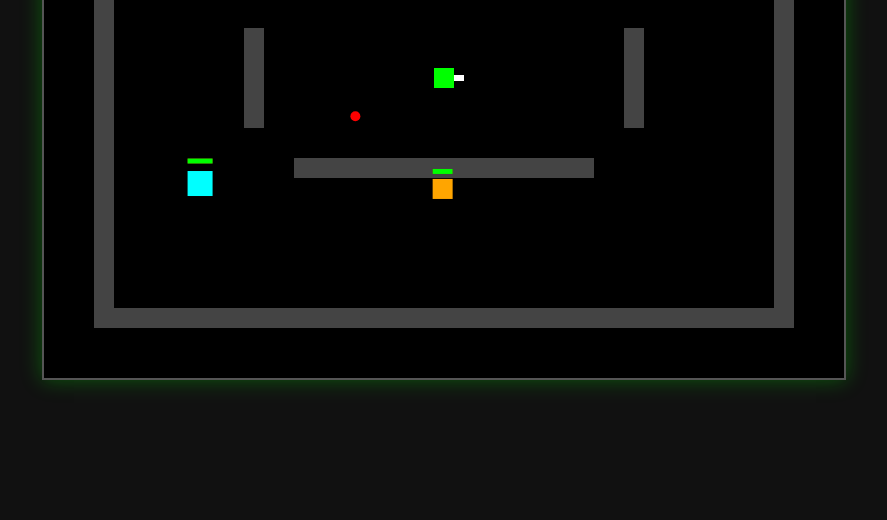
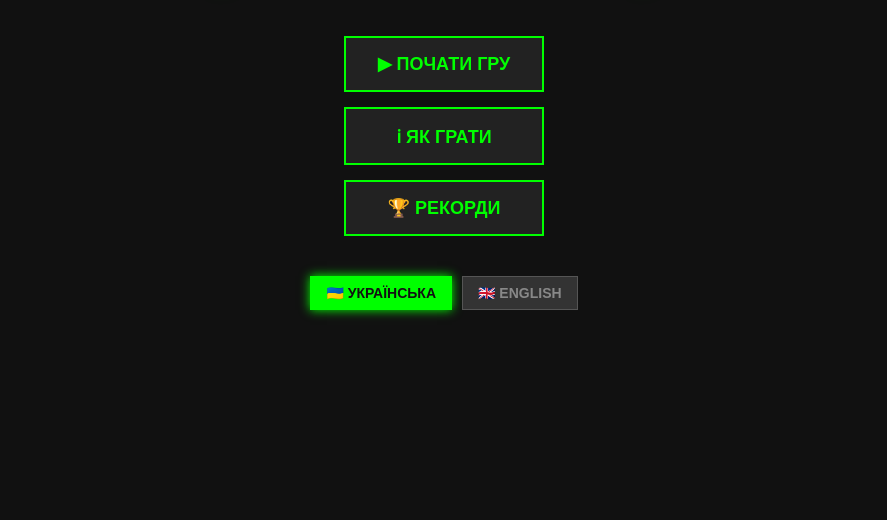
Before and after one commit to Kyryl07/doom-arena, a plain HTML site: page index.html in a window 1280 px wide. Shown: the part 280-800 px from the top of the page, without its empty margins (196-1083 px from the left). Drawn offline with Linux system fonts and the light colour scheme.

Commit message:
Add main menu with language selection and game statistics

```diff
--- a/index.html
+++ b/index.html
@@ -4,14 +4,100 @@
   <meta charset="UTF-8">
   <title>DOOM-арена</title>
   <style>
+    * {
+      margin: 0;
+      padding: 0;
+      box-sizing: border-box;
+    }
+
     body {
-      margin: 0;
       background: #111;
       color: #fff;
-      font-family: sans-serif;
+      font-family: Arial, sans-serif;
+      display: flex;
+      justify-content: center;
+      align-items: center;
+      min-height: 100vh;
+    }
+
+    #menuScreen {
+      text-align: center;
       display: flex;
       flex-direction: column;
       align-items: center;
+      gap: 20px;
+    }
+
+    #gameContainer {
+      display: none;
+      flex-direction: column;
+      align-items: center;
+    }
+
+    h1 {
+      font-size: 48px;
+      color: lime;
+      text-shadow: 0 0 20px lime;
+      margin-bottom: 30px;
+    }
+
+    .menu-buttons {
+      display: flex;
+      flex-direction: column;
+      gap: 15px;
+      min-width: 200px;
+    }
+
+    button {
+      padding: 15px 30px;
+      font-size: 18px;
+      background: #222;
+      color: #0f0;
+      border: 2px solid #0f0;
+      cursor: pointer;
+      transition: all 0.3s;
+      text-transform: uppercase;
+      font-weight: bold;
+    }
+
+    button:hover {
+      background: #0f0;
+      color: #111;
+      box-shadow: 0 0 20px #0f0;
+      transform: scale(1.05);
+    }
+
+    button:active {
+      transform: scale(0.95);
+    }
+
+    .language-selector {
+      margin-top: 20px;
+      display: flex;
+      gap: 10px;
+      justify-content: center;
+    }
+
+    .lang-btn {
+      padding: 8px 15px;
+      font-size: 14px;
+      background: #333;
+      color: #888;
+      border: 1px solid #555;
+      cursor: pointer;
+      transition: all 0.3s;
+    }
+
+    .lang-btn.active {
+      background: #0f0;
+      color: #111;
+      border-color: #0f0;
+      box-shadow: 0 0 10px #0f0;
+    }
+
+    .lang-btn:hover {
+      background: #444;
+      border-color: #0f0;
     }
 
     #gameInfo {
@@ -24,21 +110,168 @@
       background: #000;
       box-shadow: 0 0 20px rgba(0, 255, 0, 0.3);
     }
+
+    .back-button {
+      margin-top: 20px;
+    }
   </style>
 </head>
 <body>
-  <div id="gameInfo">
-    <div>Керування: WASD – рух, миша – приціл, ЛКМ – стріляти</div>
-    <div>Виживай на арені проти демонів</div>
+  <div id="menuScreen">
+    <h1>⚡ DOOM-ARENA ⚡</h1>
+    <div class="menu-buttons">
+      <button onclick="startGame()">▶ ПОЧАТИ ГРУ</button>
+      <button onclick="showInstructions()">ℹ ЯК ГРАТИ</button>
+      <button onclick="showScores()">🏆 РЕКОРДИ</button>
+    </div>
+
+    <div class="language-selector">
+      <button class="lang-btn active" onclick="setLanguage('uk')">🇺🇦 Українська</button>
+      <button class="lang-btn" onclick="setLanguage('en')">🇬🇧 English</button>
+    </div>
+
+    <div id="infoScreen" style="display: none; max-width: 500px;">
+      <h2 id="infoTitle"></h2>
+      <p id="infoText" style="text-align: left; line-height: 1.6;"></p>
+      <button class="back-button" onclick="backToMenu()">← НАЗАД</button>
+    </div>
   </div>
 
-  <canvas id="game" width="800" height="600"></canvas>
+  <div id="gameContainer">
+    <div id="gameInfo">
+      <div id="gameControls">Керування: WASD – рух, миша – приціл, ЛКМ – стріляти</div>
+      <div id="gameTip">Виживай на арені проти демонів</div>
+    </div>
+    <canvas id="game" width="800" height="600"></canvas>
+    <button class="back-button" onclick="backToMenu()" id="backFromGame">← МЕНЮ</button>
+  </div>
 
   <script>
+    // 🌐 МОВИ
+    let currentLanguage = 'uk';
+
+    const translations = {
+      uk: {
+        title: '⚡ DOOM-ARENA ⚡',
+        startGame: '▶ ПОЧАТИ ГРУ',
+        howToPlay: 'ℹ ЯК ГРАТИ',
+        scores: '🏆 РЕКОРДИ',
+        back: '← НАЗАД',
+        controls: 'Керування: WASD – рух, миша – приціл, ЛКМ – стріляти',
+        tip: 'Виживай на арені проти демонів',
+        instructionsTitle: 'ЯК ГРАТИ',
+        instructions: `КЕРУВАННЯ:
+• WASD - рух героя
+• МИША - приціл (герой дивиться на курсор)
+• ЛКМ - стріляти
+
+ВОРОГ:
+• Червоний (обичний) - базовий враг
+• Оранжевий (швидкий) - швидкий але слабкий
+• Фіолетовий (танк) - повільний але міцний
+• Ціан (стріляючий) - утримується на відстані
+• Червоний (вибуховий) - вибухає при наближенні
+
+ЦІЛЬ:
+Виживай якомога довше! Не допусти демонам торкнутися тебе!`,
+        scoresTitle: '🏆 РЕКОРДИ',
+        scoresEmpty: 'Рекордів ще немає. Грай гру!',
+        menu: '← МЕНЮ'
+      },
+      en: {
+        title: '⚡ DOOM-ARENA ⚡',
+        startGame: '▶ START GAME',
+        howToPlay: 'ℹ HOW TO PLAY',
+        scores: '🏆 HIGH SCORES',
+        back: '← BACK',
+        controls: 'Controls: WASD - move, mouse - aim, LMB - shoot',
+        tip: 'Survive the arena against demons',
+        instructionsTitle: 'HOW TO PLAY',
+        instructions: `CONTROLS:
+• WASD - move your character
+• MOUSE - aim (character looks at cursor)
+• LMB - shoot
+
+ENEMIES:
+• Red (normal) - basic enemy
+• Orange (fast) - fast but weak
+• Purple (tank) - slow but strong
+• Cyan (shooter) - keeps distance and shoots
+• Red (exploder) - explodes when near you
+
+GOAL:
+Survive as long as possible! Don't let demons touch you!`,
+        scoresTitle: '🏆 HIGH SCORES',
+        scoresEmpty: 'No scores yet. Play the game!',
+        menu: '← MENU'
+      }
+    };
+
+    function setLanguage(lang) {
+      currentLanguage = lang;
+      document.querySelectorAll('.lang-btn').forEach(btn => btn.classList.remove('active'));
+      event.target.classList.add('active');
+      updateMenuText();
+    }
+
+    function updateMenuText() {
+      const t = translations[currentLanguage];
+      document.querySelector('h1').textContent = t.title;
+      document.querySelectorAll('.menu-buttons button')[0].textContent = t.startGame;
+      document.querySelectorAll('.menu-buttons button')[1].textContent = t.howToPlay;
+      document.querySelectorAll('.menu-buttons button')[2].textContent = t.scores;
+      if (document.getElementById('gameControls')) {
+        document.getElementById('gameControls').textContent = t.controls;
+        document.getElementById('gameTip').textContent = t.tip;
+      }
+    }
+
+    function showInstructions() {
+      const t = translations[currentLanguage];
+      document.getElementById('menuScreen').innerHTML = `
+        <div id="infoScreen" style="display: block; max-width: 600px;">
+          <h2>${t.instructionsTitle}</h2>
+          <p id="infoText" style="text-align: left; line-height: 1.8; white-space: pre-wrap;">${t.instructions}</p>
+          <button class="back-button" onclick="backToMenu()">← ${t.back}</button>
+        </div>
+      `;
+    }
+
+    function showScores() {
+      const t = translations[currentLanguage];
+      const scores = JSON.parse(localStorage.getItem('doomArenaScores')) || [];
+      const scoresText = scores.length > 0
+        ? scores.map((s, i) => `${i + 1}. ${s.time}s - ${s.kills} kills`).join('\n')
+        : t.scoresEmpty;
+
+      document.getElementById('menuScreen').innerHTML = `
+        <div id="infoScreen" style="display: block; max-width: 600px;">
+          <h2>${t.scoresTitle}</h2>
+          <p id="infoText" style="text-align: left; line-height: 1.8; white-space: pre-wrap;">${scoresText}</p>
+          <button class="back-button" onclick="backToMenu()">← ${t.back}</button>
+        </div>
+      `;
+    }
+
+    function backToMenu() {
+      location.reload();
+    }
+
+    function startGame() {
+      document.getElementById('menuScreen').style.display = 'none';
+      document.getElementById('gameContainer').style.display = 'flex';
+      updateMenuText();
+      gameLoop();
+    }
+
+    // ============ ГРОВОЙ КОД ============
+
     const canvas = document.getElementById('game');
     const ctx = canvas.getContext('2d');
 
     let isGameOver = false;
+    let gameStartTime = Date.now();
+    let killCount = 0;
 
     // 🔊 ПРОСТАЯ ЗВУКОВА СИСТЕМА
     const audioContext = new (window.AudioContext || window.webkitAudioContext)();
@@ -95,7 +328,7 @@
       update() {
         this.x += this.vx;
         this.y += this.vy;
-        this.vy += 0.2; // Гравітація
+        this.vy += 0.2;
         this.life--;
       }
 
@@ -152,7 +385,7 @@
       color: 'lime',
       hp: 100,
       maxHp: 100,
-      damageFlash: 0 // Для червоного спалаху при урані
+      damageFlash: 0
     };
 
     // Вороги і кулі
@@ -160,22 +393,18 @@
     const enemyBullets = [];
     const bullets = [];
 
-    // Стіни — арена + перешкоди
+    // Стіни
     const walls = [
-      // Рамка арены
-      { x: 50,  y: 50,  width: 700, height: 20 }, // верх
-      { x: 50,  y: 530, width: 700, height: 20 }, // низ
-      { x: 50,  y: 70,  width: 20,  height: 460 }, // ліво
-      { x: 730, y: 70,  width: 20,  height: 460 }, // право
-
-      // Внутрішні перешкоди (арена)
+      { x: 50,  y: 50,  width: 700, height: 20 },
+      { x: 50,  y: 530, width: 700, height: 20 },
+      { x: 50,  y: 70,  width: 20,  height: 460 },
+      { x: 730, y: 70,  width: 20,  height: 460 },
       { x: 250, y: 200, width: 300, height: 20 },
       { x: 250, y: 380, width: 300, height: 20 },
       { x: 200, y: 250, width: 20,  height: 100 },
       { x: 580, y: 250, width: 20,  height: 100 }
     ];
 
-    // Перевірка зіткнення з будь-якою стіною для квадрата
     function isCollidingWithWall(x, y, size) {
       for (const w of walls) {
         if (
@@ -190,7 +419,6 @@
       return false;
     }
 
-    // Клавіші
     const keys = { w: false, a: false, s: false, d: false };
 
     window.addEventListener('keydown', (e) => {
@@ -209,7 +437,6 @@
       if (code === 'KeyD') keys.d = false;
     });
 
-    // Миша
     const mouse = { x: 0, y: 0 };
 
     canvas.addEventListener('mousemove', (e) => {
@@ -226,7 +453,6 @@
       shoot();
     });
 
-    // Постріл гравця
     function shoot() {
       if (isGameOver) return;
 
@@ -242,7 +468,6 @@
         color: 'yellow'
       });
 
-      // ✨ Частинки при постріл
       for (let i = 0; i < 5; i++) {
         const angle = player.angle + (Math.random() - 0.5) * 0.5;
         const speed = Math.random() * 3 + 1;
@@ -257,13 +482,11 @@
       }
     }
 
-    // Спавн ворогів різних типів
     function spawnEnemy() {
-      const type = Math.floor(Math.random() * 5); // 0–4
+      const type = Math.floor(Math.random() * 5);
       let enemy;
 
       if (type === 0) {
-        // Швидкий демон
         enemy = {
           type: 'fast',
           size: 20,
@@ -272,9 +495,7 @@
           color: 'orange',
           alive: true
         };
-
       } else if (type === 1) {
-        // Танк
         enemy = {
           type: 'tank',
           size: 40,
@@ -283,9 +504,7 @@
           color: 'purple',
           alive: true
         };
-
       } else if (type === 2) {
-        // Стріляючий демон
         enemy = {
           type: 'shooter',
           size: 25,
@@ -295,9 +514,7 @@
           alive: true,
           shootCooldown: 0
         };
-
       } else if (type === 3) {
-        // Звичайний демон
         enemy = {
           type: 'normal',
           size: 30,
@@ -306,9 +523,7 @@
           color: 'red',
           alive: true
         };
-
       } else {
-        // Вибуховий демон
         enemy = {
           type: 'exploder',
           size: 25,
@@ -322,7 +537,6 @@
         };
       }
 
-      // Спавн по краях арени
       const side = Math.floor(Math.random() * 4);
       if (side === 0) {
         enemy.x = 100 + Math.random() * 600;
@@ -338,7 +552,6 @@
         enemy.y = 100 + Math.random() * 400;
       }
 
-      // Якщо випадково спавниться в стіні — трохи посуваємо
       if (isCollidingWithWall(enemy.x, enemy.y, enemy.size)) {
         enemy.y += 30;
       }
@@ -346,9 +559,10 @@
       enemies.push(enemy);
     }
 
-    setInterval(spawnEnemy, 2000);
+    setInterval(() => {
+      if (!isGameOver) spawnEnemy();
+    }, 2000);
 
-    // Рух гравця
     function updatePlayer() {
       if (isGameOver) return;
 
@@ -365,7 +579,6 @@
         moveX /= len;
         moveY /= len;
 
-        // ✨ Сліди при русі
         particles.push(new Particle(
           player.x + (Math.random() - 0.5) * 10,
           player.y + (Math.random() - 0.5) * 10,
@@ -379,7 +592,6 @@
       let newX = player.x + moveX * player.speed;
       let newY = player.y + moveY * player.speed;
 
-      // Стінки арены
       if (!isCollidingWithWall(newX, player.y, player.size)) {
         player.x = newX;
       }
@@ -390,7 +602,6 @@
       player.damageFlash = Math.max(0, player.damageFlash - 1);
     }
 
-    // Оновлення ворогів
     function updateEnemies() {
       if (isGameOver) return;
 
@@ -401,7 +612,6 @@
         const dy = player.y - enemy.y;
         const dist = Math.sqrt(dx * dx + dy * dy) || 1;
 
-        // Звичайний рух (fast, tank, normal)
         if (enemy.type !== 'shooter' && enemy.type !== 'exploder') {
           let newX = enemy.x + (dx / dist) * enemy.speed;
           let newY = enemy.y + (dy / dist) * enemy.speed;
@@ -414,7 +624,6 @@
           }
         }
 
-        // Стріляючий демон
         if (enemy.type === 'shooter') {
           const dirX = dx / dist;
           const dirY = dy / dist;
@@ -439,7 +648,6 @@
           }
         }
 
-        // 💥 ВИБУХОВИЙ ДЕМОН
         if (enemy.type === 'exploder') {
           const dirX = dx / dist;
           const dirY = dy / dist;
@@ -450,13 +658,11 @@
           if (!isCollidingWithWall(newX, enemy.y, enemy.size)) enemy.x = newX;
           if (!isCollidingWithWall(enemy.x, newY, enemy.size)) enemy.y = newY;
 
-          // Якщо близько — запускає вибух
           if (dist < 60 && !enemy.exploding) {
             enemy.exploding = true;
             enemy.explodeTimer = 30;
           }
 
-          // Миготіння + таймер
           if (enemy.exploding) {
             enemy.blink++;
 
@@ -476,7 +682,6 @@
           }
         }
 
-        // Урон від торкання (якщо ворог живий)
         if (!enemy.alive || (enemy.type === 'exploder' && enemy.exploding)) {
           continue;
         }
@@ -497,7 +702,6 @@
       }
     }
 
-    // Вибух (для exploder)
     function explode(enemy) {
       const dx = player.x - enemy.x;
       const dy = player.y - enemy.y;
@@ -506,10 +710,8 @@
 
       sounds.explode();
 
-      // 🌊 Хвиля вибуху
       shockwaves.push(new Shockwave(enemy.x, enemy.y, explodeRadius));
 
-      // ✨ Частинки вибуху
       for (let i = 0; i < 20; i++) {
         const angle = (Math.PI * 2 * i) / 20;
         const speed = Math.random() * 4 + 2;
@@ -528,7 +730,6 @@
         player.damageFlash = 15;
         sounds.playerHit();
 
-        // 💥 Частинки урану
         for (let i = 0; i < 10; i++) {
           const angle = Math.atan2(player.y - enemy.y, player.x - enemy.x) + (Math.random() - 0.5) * 1;
           const speed = Math.random() * 3 + 1;
@@ -549,7 +750,6 @@
       }
     }
 
-    // Кулі гравця
     function updateBullets() {
       if (isGameOver) return;
 
@@ -559,7 +759,6 @@
         b.x += b.dx;
         b.y += b.dy;
 
-        // Вихід за межі
         if (
           b.x < 0 || b.x > canvas.width ||
           b.y < 0 || b.y > canvas.height
@@ -568,7 +767,6 @@
           continue;
         }
 
-        // Удар у стіну
         let hitWall = false;
         for (const w of walls) {
           if (
@@ -577,7 +775,6 @@
             b.y > w.y &&
             b.y < w.y + w.height
           ) {
-            // ✨ Спалах при ударі в стіну
             particles.push(new Particle(
               b.x + (Math.random() - 0.5) * 10,
               b.y + (Math.random() - 0.5) * 10,
@@ -594,7 +791,6 @@
         }
         if (hitWall) continue;
 
-        // Попадання у ворога
         for (const enemy of enemies) {
           if (!enemy.alive) continue;
 
@@ -607,7 +803,6 @@
             enemy.hp -= 1;
             sounds.hit();
 
-            // ✨ Спалах при попаданні + частинки
             for (let j = 0; j < 8; j++) {
               const angle = (Math.PI * 2 * j) / 8 + (Math.random() - 0.5) * 0.5;
               const speed = Math.random() * 2 + 1;
@@ -625,9 +820,9 @@
 
             if (enemy.hp <= 0) {
               enemy.alive = false;
+              killCount++;
               sounds.enemyDeath();
 
-              // 💥 Частинки при смерті ворога
               for (let j = 0; j < 15; j++) {
                 const angle = Math.random() * Math.PI * 2;
                 const speed = Math.random() * 3 + 1;
@@ -649,7 +844,6 @@
       }
     }
 
-    // Постріл ворога
     function shootEnemyBullet(enemy) {
       const angle = Math.atan2(player.y - enemy.y, player.x - enemy.x);
 
@@ -663,7 +857,6 @@
       });
     }
 
-    // Оновлення куль ворогів
     function updateEnemyBullets() {
       if (isGameOver) return;
 
@@ -673,7 +866,6 @@
         b.x += b.dx;
         b.y += b.dy;
 
-        // Вихід за межі
         if (
           b.x < 0 || b.x > canvas.width ||
           b.y < 0 || b.y > canvas.height
@@ -682,7 +874,6 @@
           continue;
         }
 
-        // Удар у стіну
         let hitWall = false;
         for (const w of walls) {
           if (
@@ -698,7 +889,6 @@
         }
         if (hitWall) continue;
 
-        // Попадання в гравця
         const dx = player.x - b.x;
         const dy = player.y - b.y;
         const dist = Math.sqrt(dx * dx + dy * dy);
@@ -708,7 +898,6 @@
           player.damageFlash = 15;
           sounds.playerHit();
 
-          // 💥 Червоні частинки при урану
           for (let j = 0; j < 6; j++) {
             const angle = Math.atan2(dy, dx) + (Math.random() - 0.5) * 1;
             const speed = Math.random() * 2 + 1;
@@ -732,7 +921,6 @@
       }
     }
 
-    // Оновлення частинок
     function updateParticles() {
       for (let i = particles.length - 1; i >= 0; i--) {
         particles[i].update();
@@ -742,7 +930,6 @@
       }
     }
 
-    // Оновлення хвиль
     function updateShockwaves() {
       for (let i = shockwaves.length - 1; i >= 0; i--) {
         shockwaves[i].update();
@@ -752,7 +939,6 @@
       }
     }
 
-    // HUD
     function drawHUD() {
       const barWidth = 200;
       const barHeight = 20;
@@ -765,17 +951,20 @@
       ctx.fillRect(10, 10, hpWidth, barHeight);
 
       ctx.fillStyle = 'white';
-      ctx.font = '16px sans-serif';
+      ctx.font = '16px Arial';
       ctx.fillText(`HP: ${Math.floor(player.hp)} / ${player.maxHp}`, 15, 25);
+
+      // Таймер
+      const elapsed = Math.floor((Date.now() - gameStartTime) / 1000);
+      ctx.fillText(`Time: ${elapsed}s`, canvas.width - 150, 25);
+      ctx.fillText(`Kills: ${killCount}`, canvas.width - 150, 50);
     }
 
-    // Малювання
     function drawPlayer() {
       ctx.save();
       ctx.translate(player.x, player.y);
       ctx.rotate(player.angle);
 
-      // 🔴 Червоний спалах при урану
       if (player.damageFlash > 0) {
         ctx.fillStyle = `rgba(255, 0, 0, ${player.damageFlash / 15})`;
         ctx.fillRect(-player.size / 2 - 3, -player.size / 2 - 3, player.size + 6, player.size + 6);
@@ -802,13 +991,12 @@
           enemy.size
         );
 
-        // Максимальне HP для бару (по типу ворога)
         let maxHp =
           enemy.type === 'tank' ? 15 :
           enemy.type === 'fast' ? 3 :
           enemy.type === 'shooter' ? 6 :
           enemy.type === 'exploder' ? 4 :
-          8; // normal
+          8;
 
         ctx.fillStyle = 'darkred';
         ctx.fillRect(
@@ -853,39 +1041,41 @@
       }
     }
 
-    // Малювання частинок та хвиль
     function drawEffects() {
-      // Хвилі вибуху
       for (const sw of shockwaves) {
         sw.draw(ctx);
       }
 
-      // Частинки
       for (const p of particles) {
         p.draw(ctx);
       }
     }
 
-    // Смерть
     function gameOver() {
       isGameOver = true;
       sounds.gameOver();
+
+      const elapsed = Math.floor((Date.now() - gameStartTime) / 1000);
+      const score = { time: elapsed, kills: killCount };
+      const scores = JSON.parse(localStorage.getItem('doomArenaScores')) || [];
+      scores.push(score);
+      scores.sort((a, b) => b.time - a.time);
+      localStorage.setItem('doomArenaScores', JSON.stringify(scores.slice(0, 10)));
 
       setTimeout(() => {
         ctx.fillStyle = 'rgba(0, 0, 0, 0.7)';
         ctx.fillRect(0, 0, canvas.width, canvas.height);
 
         ctx.fillStyle = 'red';
-        ctx.font = '48px sans-serif';
-        ctx.fillText('Ти загинув', canvas.width / 2 - 120, canvas.height / 2);
+        ctx.font = '48px Arial';
+        ctx.fillText('ТИ ЗАГИНУВ', canvas.width / 2 - 150, canvas.height / 2 - 20);
 
         ctx.fillStyle = 'white';
-        ctx.font = '24px sans-serif';
-        ctx.fillText('Онови сторінку, щоб почати заново', canvas.width / 2 - 220, canvas.height / 2 + 40);
+        ctx.font = '24px Arial';
+        ctx.fillText(`Time: ${elapsed}s | Kills: ${killCount}`, canvas.width / 2 - 140, canvas.height / 2 + 40);
       }, 50);
     }
 
-    // Головний цикл
     function gameLoop() {
       updatePlayer();
       updateEnemies();
@@ -909,7 +1099,7 @@
       }
     }
 
-    gameLoop();
+    updateMenuText();
   </script>
 </body>
 </html>
```
